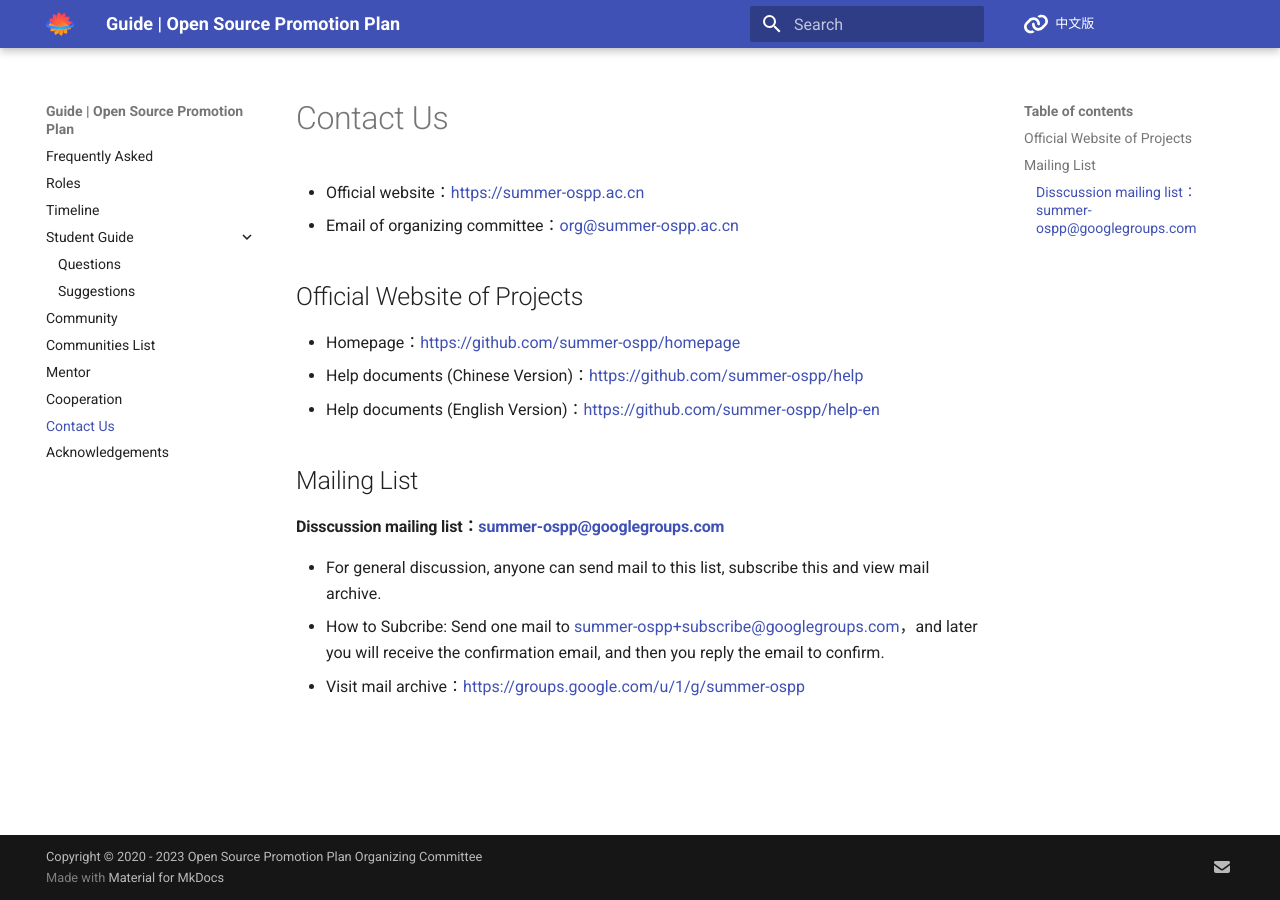
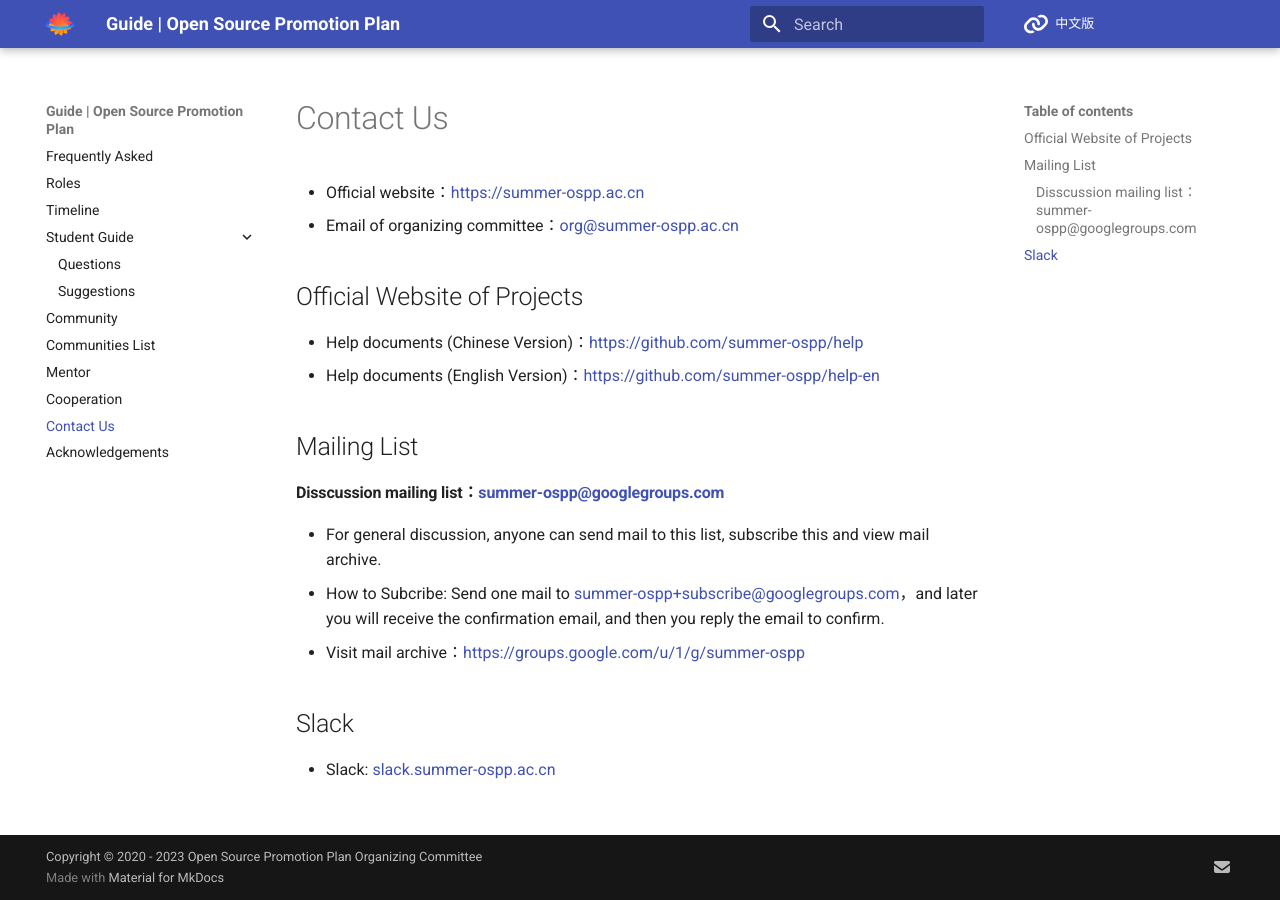
Before and after one commit to summer-ospp/help-en, an MkDocs documentation site: the page built from docs/contactus.md, in a window 1280 px wide. Built offline with MkDocs 1.6.1 and Material for MkDocs 9.7.7, drawn with Linux system fonts in a browser that asks for light colours; comment, search, counter and statistics services are not loaded.

Commit message:
fix(contactus): add slack

```diff
--- a/docs/contactus.md
+++ b/docs/contactus.md
@@ -5,7 +5,6 @@
 
 ## Official Website of Projects
 
-- Homepage：<https://github.com/summer-ospp/homepage>
 - Help documents (Chinese Version)：<https://github.com/summer-ospp/help>
 - Help documents (English Version)：<https://github.com/summer-ospp/help-en>
 
@@ -16,3 +15,7 @@
 - For general discussion, anyone can send mail to this list, subscribe this and view mail archive.
 - How to Subcribe: Send one mail to [summer-ospp+subscribe@googlegroups.com](mailto:summer-ospp+subscribe@googlegroups.com)，and later you will receive the confirmation email, and then you reply the email to confirm.
 - Visit mail archive：<https://groups.google.com/u/1/g/summer-ospp>
+
+## Slack
+
+- Slack: [slack.summer-ospp.ac.cn](https://slack.summer-ospp.ac.cn)
```
